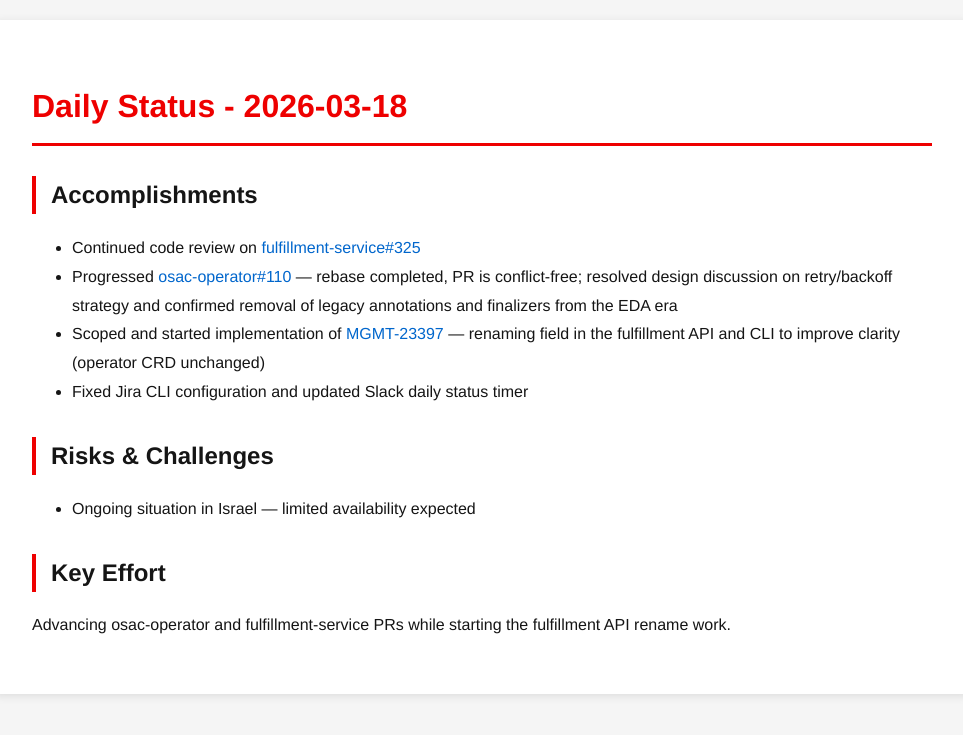
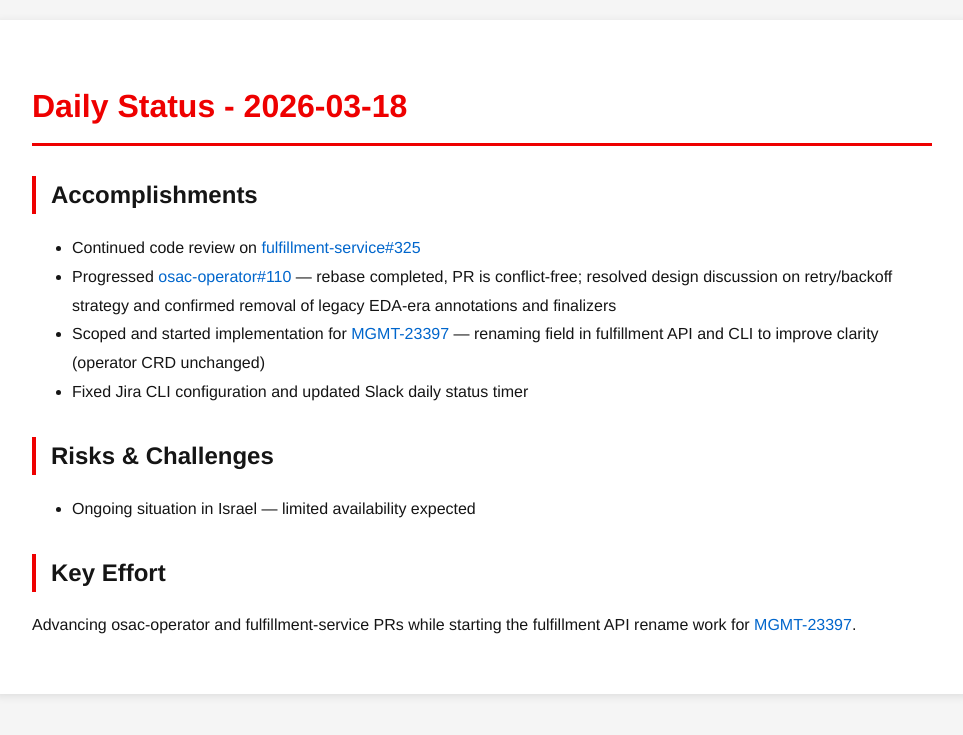
Before and after one commit to tzvatot/daily-status, a Jekyll site: the page built from 2026-03-18.md, in a window 1280 px wide. Shown: the top 735 px of the page, without its empty margins (158-1121 px from the left). Built offline with Jekyll 4.4.1, drawn with Linux system fonts in a browser that asks for light colours.

Commit message:
Daily status update - 2026-03-18

```diff
--- a/2026-03-18.md
+++ b/2026-03-18.md
@@ -8,12 +8,12 @@
 
 ## Accomplishments
 - Continued code review on [fulfillment-service#325](https://github.com/osac-project/fulfillment-service/pull/325)
-- Progressed [osac-operator#110](https://github.com/osac-project/osac-operator/pull/110) — rebase completed, PR is conflict-free; resolved design discussion on retry/backoff strategy and confirmed removal of legacy annotations and finalizers from the EDA era
-- Scoped and started implementation of [MGMT-23397](https://issues.redhat.com/browse/MGMT-23397) — renaming field in the fulfillment API and CLI to improve clarity (operator CRD unchanged)
+- Progressed [osac-operator#110](https://github.com/osac-project/osac-operator/pull/110) — rebase completed, PR is conflict-free; resolved design discussion on retry/backoff strategy and confirmed removal of legacy EDA-era annotations and finalizers
+- Scoped and started implementation for [MGMT-23397](https://issues.redhat.com/browse/MGMT-23397) — renaming field in fulfillment API and CLI to improve clarity (operator CRD unchanged)
 - Fixed Jira CLI configuration and updated Slack daily status timer
 
 ## Risks & Challenges
 - Ongoing situation in Israel — limited availability expected
 
 ## Key Effort
-Advancing osac-operator and fulfillment-service PRs while starting the fulfillment API rename work.
+Advancing osac-operator and fulfillment-service PRs while starting the fulfillment API rename work for [MGMT-23397](https://issues.redhat.com/browse/MGMT-23397).
```
